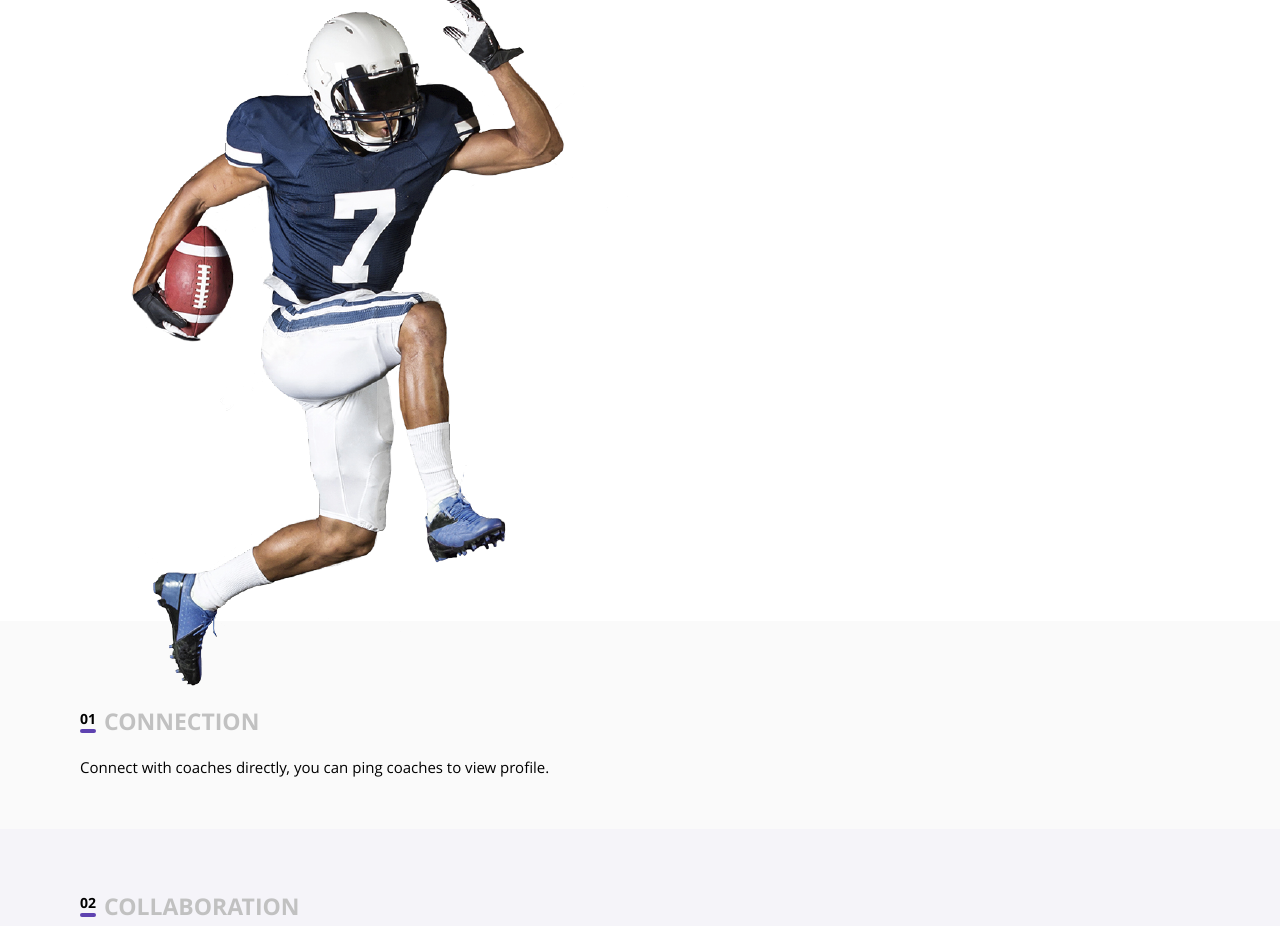
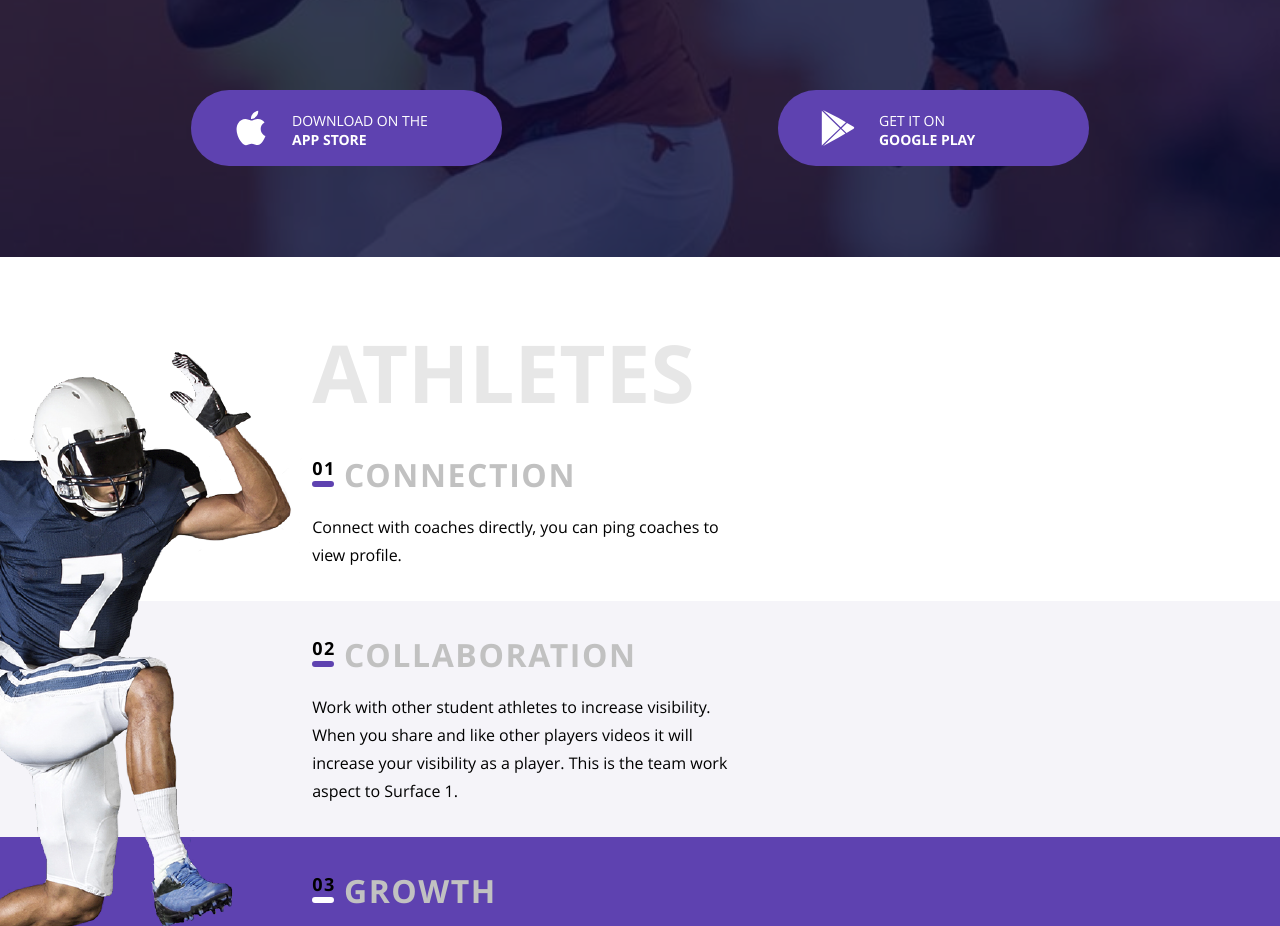
Before and after one commit to gvenewour/studies-mq, a website: page src/index.html in a window 1280 px wide. Shown: the part 625-1551 px from the top of the page. Drawn offline with Linux system fonts and the light colour scheme.

Commit message:
FDHTML-76, FDHTML-77 for 768

```diff
--- a/src/css/style.css
+++ b/src/css/style.css
@@ -28,12 +28,17 @@
 
 :root {
   --header-title-fsz_mobile: 28px;
+  --header-title-fsz_tablet: 64px;
   --section-title-fsz_mobile: 50px;
+  --section-title-fsz_tablet: 80px;
   --section-subtitle-fsz_mobile: 23px;
+  --section-subtitle-fsz_tablet: 32px;
   --subsection-paragraph-fsz_mobile: 15px;
+  --subsection-paragraph-fsz_tablet: 16px;
   --benefits-paragraph-fsz_mobile: 16px;
 
   --btn-fsz_mobile: 8px;
+  --btn-fsz_tablet: 14px;
 
   --color-section-title: #e7e7e7;
   --color-section-text-title: #c1c1c1;
@@ -50,6 +55,8 @@
   --bg-subsection-odd: #fafafa;
   --bg-subsection-even: #f5f4f9;
   --bg-benefits-counter: rgba(255, 255, 255, 0.3);
+
+  --athletes-top-offset_mobile: -80px;
 }
 
 body {
@@ -107,8 +114,6 @@ body {
 .header__title-wrap {
   padding-top: 127px;
   padding-bottom: 78px;
-
-  font-size: var(--header-title-fsz_mobile);
 }
 
 .title {
@@ -117,6 +122,8 @@ body {
 }
 
 .title_header {
+  font-size: var(--header-title-fsz_mobile);
+
   color: var(--color-text-contrast);
 }
 
@@ -212,11 +219,9 @@ body {
 }
 
 .athletes__subsections {
-  --athletes-offset: -80px;
+  top: var(--athletes-top-offset_mobile);
 
-  top: var(--athletes-offset);
-
-  margin-bottom: var(--athletes-offset);
+  margin-bottom: var(--athletes-top-offset_mobile);
 }
 
 .subsection {
@@ -226,14 +231,16 @@ body {
 }
 
 .subsection::after {
+  --margin-corrections: calc((-1)*(100vw - 100%)/2);
+
   content: "";
 
   position: absolute;
   z-index: -1;
   top: 0;
-  left: -7.143%; /* 20px при контейнере в 280px и общем 320px*/
+  left: var(--margin-corrections);
   bottom: 0;
-  right: -7.143%;
+  right: var(--margin-corrections);
 }
 
 .subsection {
@@ -297,9 +304,10 @@ body {
   left: 0;
   bottom: 6px;
 
-  font-size: 14px;
+  width: 12px;
 
-  width: 12px;
+  /* font-size: 14px; */
+
   border-radius: 2px;
   border: 2px solid var(--bg-common);
 }
@@ -467,3 +475,138 @@ body {
 .footer__cta-wrap {
   margin-bottom: 82px;
 }
+
+@media(min-width: 768px) {
+  .header {
+    padding-top: 40px;
+    padding-bottom: 91px;
+
+    /* bg stays the same */
+  }
+
+  .container {
+    width: 91.7%; /* 704px */
+  }
+
+  .logo_main {
+    width: 205px;
+    height: 56px;
+  }
+
+  .header__title-wrap {
+    padding: 160px 58px 299px 51px;
+  }
+
+  .title_header {
+    font-size: var(--header-title-fsz_tablet);
+  }
+
+  .header__title {
+    margin-bottom: 0;
+
+    line-height: 1.3;
+    letter-spacing: 3.52px;
+  }
+
+  .header__subtitle {
+    line-height: 1.2;
+  }
+
+  .cta-wrap {
+    display: flex;
+    justify-content: space-around;
+  }
+
+  .link_cta {
+    flex-basis: 50%;
+    max-width: 311px;
+
+    padding: 16px 41px;
+
+    font-size: var(--btn-fsz_tablet);
+
+    border-radius: 41px;
+  }
+
+  .link_cta + .link_cta {
+    margin-top: 0;
+  }
+
+  .link__icon {
+    width: 36px;
+    height: 42px;
+
+    margin-right: 23px;
+  }
+
+  .athletes {
+    padding-top: 60px;
+  }
+
+  .title_section {
+    font-size: var(--section-title-fsz_tablet);
+  }
+
+  .athletes__title {
+    margin-bottom: 0;
+  }
+
+  .athletes__thumbnail-wrap {
+    position: absolute;
+
+    top: 35px;
+    left: -247px;
+
+    overflow-x: hidden;
+  }
+
+  .athletes__subsections {
+    position: static;
+  }
+
+  .athletes__subsection, .athletes__title {
+    padding-left: 259px;
+  }
+
+  .subsection {
+    padding-top: 30px;
+    padding-bottom: 32px;
+  }
+
+  .subsection:first-child {
+    padding-top: 25px;
+  }
+
+  .subsection:nth-child(odd)::after {
+    background-color: #ffffff;
+  }
+
+  .title_subsection {
+    font-size: var(--section-subtitle-fsz_tablet);
+    letter-spacing: 1.6px;
+  }
+
+  .title_subsection::before {
+    vertical-align: 45%;
+
+    font-size: 18px;
+  }
+
+  .title_subsection::after {
+    bottom: 12px;
+
+    width: 16px;
+
+    border-radius: 3px;
+    border-width: 3px;
+  }
+
+  .subsection__text {
+    max-width: 443px;
+    margin-top: 14px;
+
+    font-size: var(--subsection-paragraph-fsz_tablet);
+    line-height: 1.75;
+  }
+
+}
--- a/src/index.html
+++ b/src/index.html
@@ -19,6 +19,8 @@
         <span class="title title_header header__title">Be recruited</span>
         <span class="title title_header header__subtitle">Play college sports</span>
       </h1>
+
+      <div class="cta-wrap">
         <a class="link link_cta" href="#">
           <div class="link__content">
             <object class="link__icon" type="image/svg+xml" data="img/logo/apple_logo_black.svg" aria-hidden="true">
@@ -31,6 +33,7 @@
             </div>
           </div>
         </a>
+        <!-- .link_cta -->
         <a class="link link_cta" href="#">
           <div class="link__content">
             <object class="link__icon" type="image/svg+xml" data="img/logo/google-play.svg" aria-hidden="true">
@@ -43,6 +46,9 @@
             </div>
           </div>
         </a>
+        <!-- .link_cta -->
+      </div>
+      <!-- cta-wrap -->
     </div>
   </header>
   <main>
@@ -64,15 +70,15 @@
           </picture>
         </div>
         <ol class="list subsections athletes__subsections">
-          <li class="subsection">
+          <li class="subsection athletes__subsection">
             <h3 class="title title_subsection">Connection</h3>
             <p class="text subsection__text">Connect with coaches directly, you can ping coaches to view profile.</p>
           </li>
-          <li class="subsection">
+          <li class="subsection athletes__subsection">
             <h3 class="title title_subsection">Collaboration</h3>
             <p class="text subsection__text">Work with other student athletes to increase visibility. When you share and like other players videos it will increase your visibility as a player. This is the team work aspect to Surface 1.</p>
           </li>
-          <li class="subsection">
+          <li class="subsection athletes__subsection">
             <h3 class="title title_subsection">Growth</h3>
             <p class="text text_contrast subsection__text">Resources and tools for you to get better as a student Athlete. Access to training classes, tutor sessions, etc</p>
           </li>
```
Lines whose indentation alone changed are shown as unchanged.
